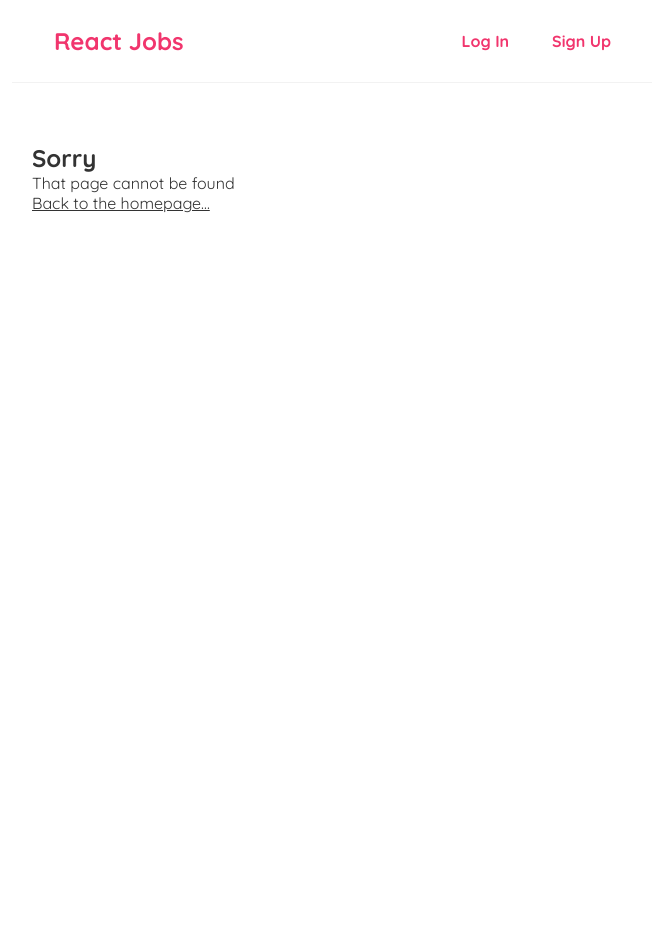
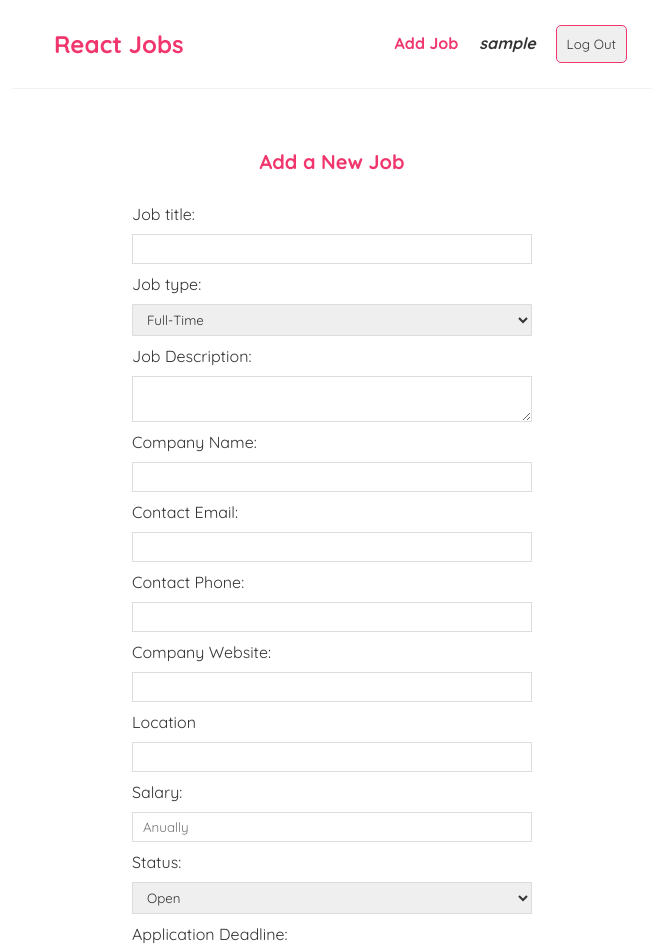
Before and after one commit to AaroSaila/metropolia-webdev-coding-marathon3, a React (Vite) app in the folder frontend/: page /add-job in a window 1280 px wide. Shown: the top 952 px of the page, without its empty margins (308-966 px from the left). Before the commit the page ends 800 px from the top, so only its background shows below. Built offline with nearby package versions, Linux system fonts and the light colour scheme; sample sign-in values are in the browser's storage.

Commit message:
After merging frontend auth to v2 backend, working application

```diff
--- a/frontend/src/App.jsx
+++ b/frontend/src/App.jsx
@@ -15,9 +15,8 @@ import Login from "./pages/Login";
 import Signup from "./pages/Signup";
 
 const App = () => {
-  const { isAuthenticated } = useContext(AuthContext)
-
   return (
+    <AuthContextProvider>
       <div className="App">
         <BrowserRouter>
           <Navbar />
@@ -25,16 +24,27 @@ const App = () => {
             <Routes>
               <Route path="/" element={<Home />} />
               <Route path="/jobs/:id" element={<JobPage />} />
-            {isAuthenticated && <Route path="/add-job" element={<AddJobPage />} />}
-            {isAuthenticated && <Route path="/edit-job/:id" element={<EditJobPage />} />}
-            {!isAuthenticated && <Route path="/signup" element={<Signup />} />}
-            {!isAuthenticated && <Route path="/login" element={<Login />} />}
+              <Route path="/add-job" element={<PrivateRoute component={AddJobPage} />} />
+              <Route path="/edit-job/:id" element={<PrivateRoute component={EditJobPage} />} />
+              <Route path="/signup" element={<PublicRoute component={Signup} />} />
+              <Route path="/login" element={<PublicRoute component={Login} />} />
               <Route path="*" element={<NotFoundPage />} />
             </Routes>
           </div>
         </BrowserRouter>
-    </div >
+      </div>
+    </AuthContextProvider>
   );
 };
 
+const PrivateRoute = ({ component: Component }) => {
+  const { isAuthenticated } = useContext(AuthContext);
+  return isAuthenticated ? <Component /> : <Navigate to="/login" />;
+};
+
+const PublicRoute = ({ component: Component }) => {
+  const { isAuthenticated } = useContext(AuthContext);
+  return !isAuthenticated ? <Component /> : <Navigate to="/" />;
+};
+
 export default App;
--- a/frontend/src/components/Navbar.jsx
+++ b/frontend/src/components/Navbar.jsx
@@ -3,13 +3,13 @@ import { useContext } from "react";
 import { AuthContext } from "../context/AuthContext";
 
 const Navbar = () => {
-  const { isAuthenticated, logout } = useContext(AuthContext)
+  const { isAuthenticated, logout } = useContext(AuthContext);
   const navigate = useNavigate();
 
   const handleClick = () => {
-    logout()
-    navigate("/")
-  }
+    logout();
+    navigate("/");
+  };
 
   return (
     <nav className="navbar">
@@ -18,13 +18,18 @@ const Navbar = () => {
       </Link>
       <div className="links">
         <div>
-          {isAuthenticated ?
-            <><Link to="/add-job">Add Job</Link>
-              <button onClick={handleClick}>Log Out</button></> :
-            <><Link to="/login">Log In</Link>
+          {isAuthenticated ? (
+            <>
+              <Link to="/add-job">Add Job</Link>
+              <span><strong>{JSON.parse(localStorage.getItem("user")).username}</strong></span>
+              <button onClick={handleClick}>Log Out</button>
+            </>
+          ) : (
+            <>
+              <Link to="/login">Log In</Link>
               <Link to="/signup">Sign Up</Link>
             </>
-          }
+          )}
         </div>
       </div>
     </nav>
--- a/frontend/src/hooks/useLogin.jsx
+++ b/frontend/src/hooks/useLogin.jsx
@@ -19,7 +19,7 @@ export default function useLogin(url) {
           return error;
         }
 
-        // localStorage.setItem("token", user.token);
+
         localStorage.setItem("user", JSON.stringify(user));
         setIsLoading(false);
       };
--- a/frontend/src/hooks/useSignup.jsx
+++ b/frontend/src/hooks/useSignup.jsx
@@ -7,22 +7,28 @@ export default function useSignup(url) {
   const signup = async (object) => {
     setIsLoading(true);
     setError(null);
+    try {
       const response = await fetch(url, {
         method: "POST",
         headers: { "Content-Type": "application/json" },
         body: JSON.stringify(object),
       });
-    const user = await response.json();
+
+      const data = await response.json();
 
       if (!response.ok) {
-      console.log(user.error);
-      setError(user.error);
+        setError(data.message || "An error occurred");
         setIsLoading(false);
-      return error;
+        return;
       }
 
-    localStorage.setItem("user", JSON.stringify(user));
+      localStorage.setItem("user", JSON.stringify({ token: data.token, username: data.username }));
       setIsLoading(false);
+    } catch (err) {
+      console.error("An error occurred:", err);
+      setError("An error occurred. Please try again.");
+      setIsLoading(false);
+    }
   };
 
   return { signup, isLoading, error };
--- a/frontend/src/pages/AddJobPage.jsx
+++ b/frontend/src/pages/AddJobPage.jsx
@@ -12,7 +12,7 @@ const AddJobPage = () => {
   const [location, setLocation] = useState("");
   const [salary, setSalary] = useState("");
   const [status, setStatus] = useState("open");
-  const [applicationDeadline, setApplicationDeadline] = useState("");
+  const [applicationDeadline, setApplicationDeadline] = useState(new Date().toISOString().split("T")[0]);
   const [requirements, setRequirements] = useState("");
 
   const user = JSON.parse(localStorage.getItem("user"));
@@ -130,24 +130,13 @@ const AddJobPage = () => {
           onChange={(e) => setLocation(e.target.value)}
         ></input>
         <label>Salary:</label>
-        <select
-          name="salary"
+        <input
+          type="number"
           required
           value={salary}
+          placeholder="Anually"
           onChange={(e) => setSalary(e.target.value)}
-        >
-          <option value="Under $50K">Under $50K</option>
-          <option value="$50K - 60K">$50K - $60K</option>
-          <option value="$60K - 70K">$60K - $70K</option>
-          <option value="$70K - 80K">$70K - $80K</option>
-          <option value="$80K - 90K">$80K - $90K</option>
-          <option value="$90K - 100K">$90K - $100K</option>
-          <option value="$100K - 125K">$100K - $125K</option>
-          <option value="$125K - 150K">$125K - $150K</option>
-          <option value="$150K - 175K">$150K - $175K</option>
-          <option value="$175K - 200K">$175K - $200K</option>
-          <option value="Over $200K">Over $200K</option>
-        </select>
+        />
         <label>Status:</label>
         <select value={status} onChange={(e) => setStatus(e.target.value)}>
           <option value="open">Open</option>
--- a/frontend/src/pages/EditJobPage.jsx
+++ b/frontend/src/pages/EditJobPage.jsx
@@ -67,7 +67,7 @@ const EditJobPage = () => {
         setLocation(data.location);
         setSalary(data.salary);
         setStatus(data.status);
-        setApplicationDeadline(data.applicationDeadline);
+        setApplicationDeadline(data.applicationDeadline ? data.applicationDeadline.split("T")[0] : new Date().toISOString().split("T")[0]); // Set default date
         setRequirements(data.requirements.join(", "));
       } catch (error) {
         console.error("Failed to fetch job:", error);
--- a/frontend/src/pages/Login.jsx
+++ b/frontend/src/pages/Login.jsx
@@ -8,14 +8,14 @@ const Login = () => {
   const { setIsAuthenticated } = useContext(AuthContext)
 
   const navigate = useNavigate();
-  const email = useField("email");
+  const username = useField("text");
   const password = useField("password");
 
   const { login, error } = useLogin("/api/users/login");
 
   const handleFormSubmit = async (e) => {
     e.preventDefault();
-    await login({ email: email.value, password: password.value });
+    await login({ username: username.value, password: password.value });
     if (!error) {
       console.log("success");
       setIsAuthenticated(true);
@@ -28,11 +28,11 @@ const Login = () => {
     <div className="create">
       <h2>Login</h2>
       <form onSubmit={handleFormSubmit}>
-      <label>Email address:</label>
-        <input {...email} />
+      <label>Username:</label>
+        <input {...username} />
         <label>Password:</label>
         <input {...password} />
-        <button>Sign up</button>
+        <button>Log in</button>
       </form>
     </div>
   );
--- a/frontend/src/pages/Signup.jsx
+++ b/frontend/src/pages/Signup.jsx
@@ -2,7 +2,6 @@ import useField from "../hooks/useField";
 import useSignup from "../hooks/useSignup";
 import { useNavigate } from "react-router-dom";
 import { useContext } from "react";
-
 import { AuthContext } from "../context/AuthContext";
 
 const Signup = () => {
@@ -16,14 +15,14 @@ const Signup = () => {
   const gender = useField("text", true);
   const dateOfBirth = useField("date", true);
   const membershipStatus = useField("text", true);
-
   const address = useField("text", true);
-  const profilePicture = useField("file", false, "image/*");
+  const profilePictureUrl = useField("text", false);
 
   const { signup, error } = useSignup("/api/users/signup");
 
   const handleFormSubmit = async (e) => {
     e.preventDefault();
+
     await signup({
       username: username.value,
       password: password.value,
@@ -33,8 +32,9 @@ const Signup = () => {
       date_of_birth: dateOfBirth.value,
       membership_status: membershipStatus.value,
       address: address.value,
-      profilePicture: profilePicture.value,
+      profile_picture: profilePictureUrl.value,
     });
+
     if (!error) {
       const user = JSON.parse(localStorage.getItem("user"));
       if (user) {
@@ -59,7 +59,8 @@ const Signup = () => {
         <label>Phone Number:</label>
         <input {...phoneNumber} />
         <label>Gender:</label>
-        <select {...gender}>
+        <select value={gender.value} onChange={gender.onChange} required>
+          <option value="">Select Gender</option>
           <option value="Male">Male</option>
           <option value="Female">Female</option>
           <option value="Others">Others</option>
@@ -67,17 +68,19 @@ const Signup = () => {
         <label>Date of Birth:</label>
         <input {...dateOfBirth} />
         <label>Membership Status:</label>
-        <select {...membershipStatus}>
+        <select value={membershipStatus.value} onChange={membershipStatus.onChange} required>
+          <option value="">Select Status</option>
           <option value="member">Member</option>
           <option value="non-member">Non-Member</option>
         </select>
 
         <label>Address:</label>
         <input {...address} />
-        <label>Profile Picture:</label>
-        <input {...profilePicture} />
+        <label>Profile Picture URL:</label>
+        <input {...profilePictureUrl} />
         <button>Sign up</button>
       </form>
+      {error && <p>{error}</p>}
     </div>
   );
 };
```
Also changed, not shown: 2 other files (tests, documents, lock files or other folders). Lines whose indentation alone changed are shown as unchanged.
